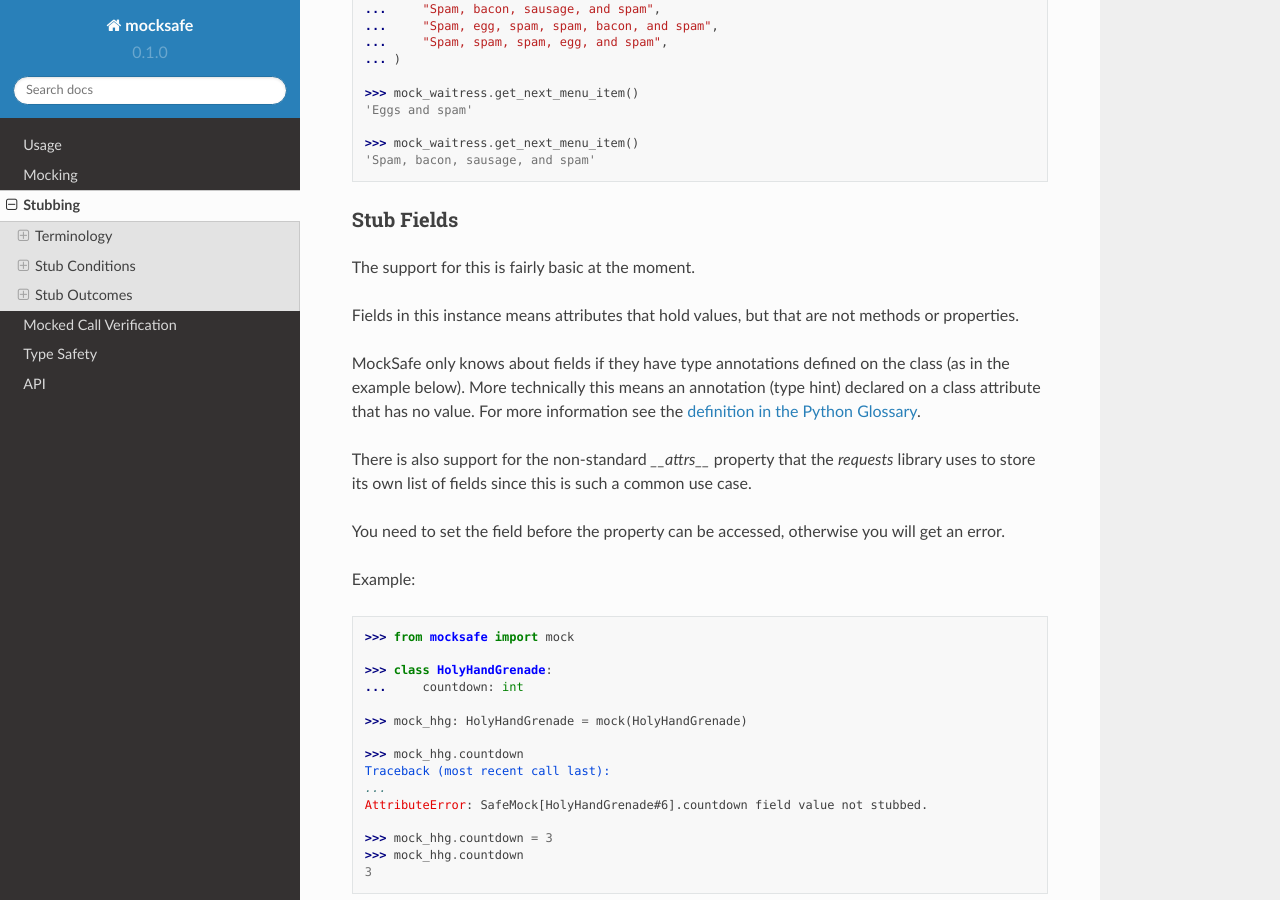
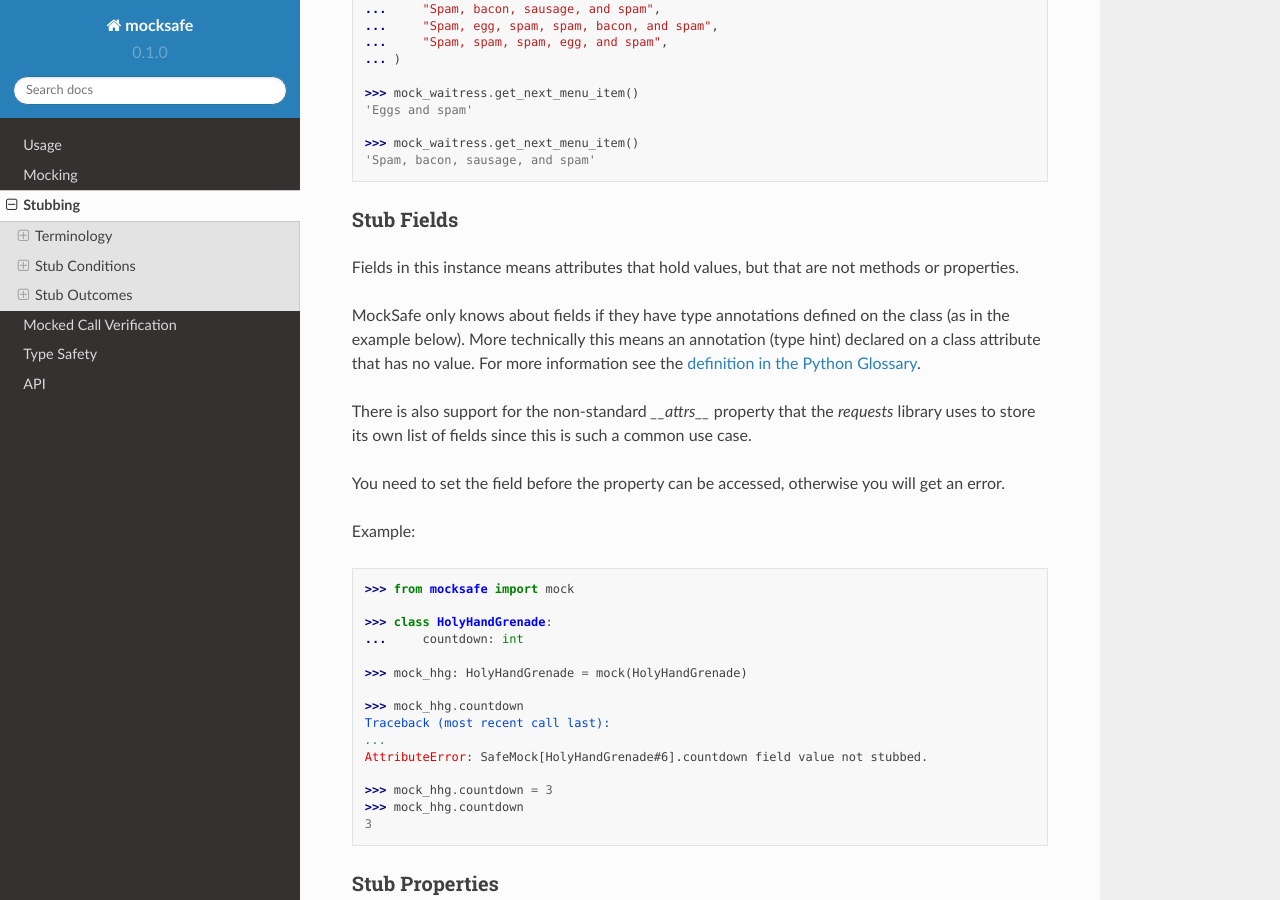
Before and after one commit to dmayo3/mocksafe, a Sphinx documentation site: the page built from docs/stubbing.rst, in a window 1280 px wide and 900 px high, scrolled down 4532 px. Built offline with Sphinx 7.4.7 and the Read the Docs theme 2.0.0, drawn with Linux system fonts in a browser that asks for light colours.

Commit message:
Update documentation on improved field attribute stubbing

```diff
--- a/docs/stubbing.rst
+++ b/docs/stubbing.rst
@@ -253,11 +253,11 @@
 Stub Fields
 ^^^^^^^^^^^
 
-The support for this is fairly basic at the moment.
-
 Fields in this instance means attributes that hold values, but that are not methods or properties.
 
-MockSafe only knows about fields if they have type annotations defined on the class (as in the example below). More technically this means an annotation (type hint) declared on a class attribute that has no value. For more information see the `definition in the Python Glossary <https://docs.python.org/3/glossary.html#term-variable-annotation>`_.
+MockSafe only knows about fields if they have type annotations defined on the class (as in the example below).
+More technically this means an annotation (type hint) declared on a class attribute that has no value.
+For more information see the `definition in the Python Glossary <https://docs.python.org/3/glossary.html#term-variable-annotation>`_.
 
 There is also support for the non-standard `__attrs__` property that the `requests` library uses to store its own list of fields since this is such a common use case.
 
```
